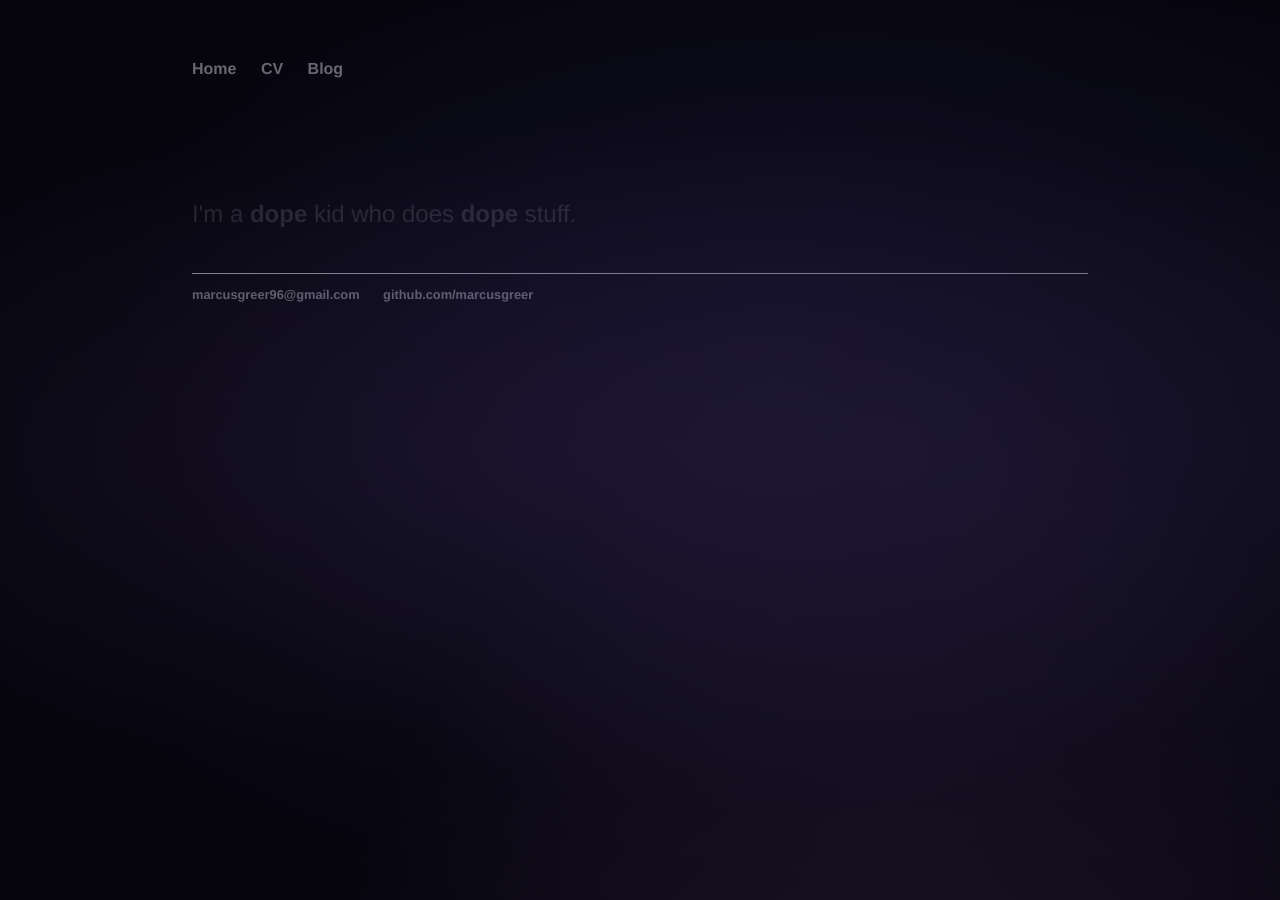
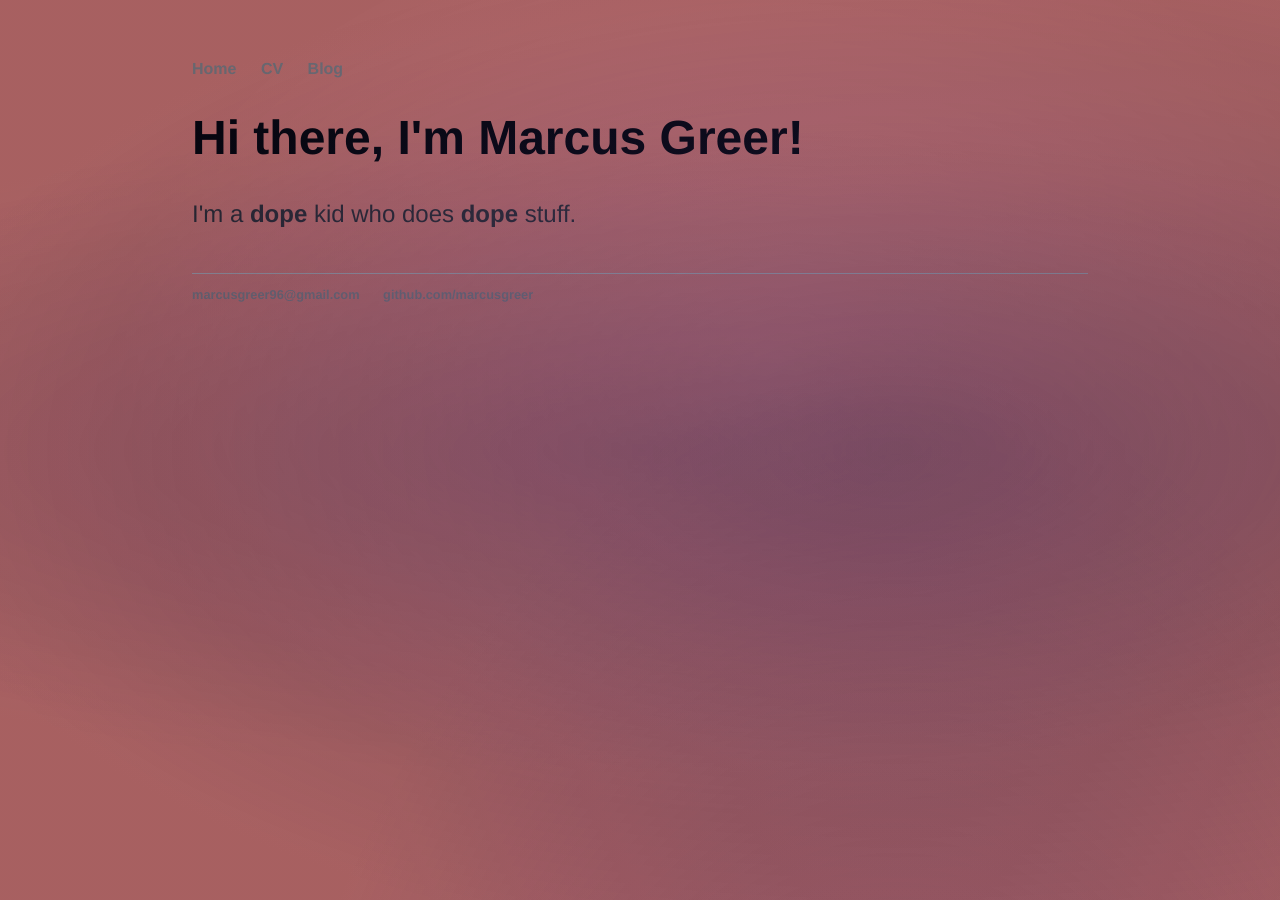
Before and after one commit to marcusgreer/marcusgreer.github.io, a Jekyll site: the page built from index.html, in a window 1280 px wide. Built offline with Jekyll 4.4.1, drawn with Linux system fonts in a browser that asks for light colours.

Commit message:
something new

```diff
--- a/css/main.css
+++ b/css/main.css
@@ -1,5 +1,5 @@
 html {
-    background: #000000;
+    background-color: #FD8F83;
     font-family: "HelveticaNeue-Light", "Helvetica Neue Light", "Helvetica Neue", Helvetica, Arial, "Lucida Grande", sans-serif;
     font-weight: 300;
     overflow: hidden;
```
